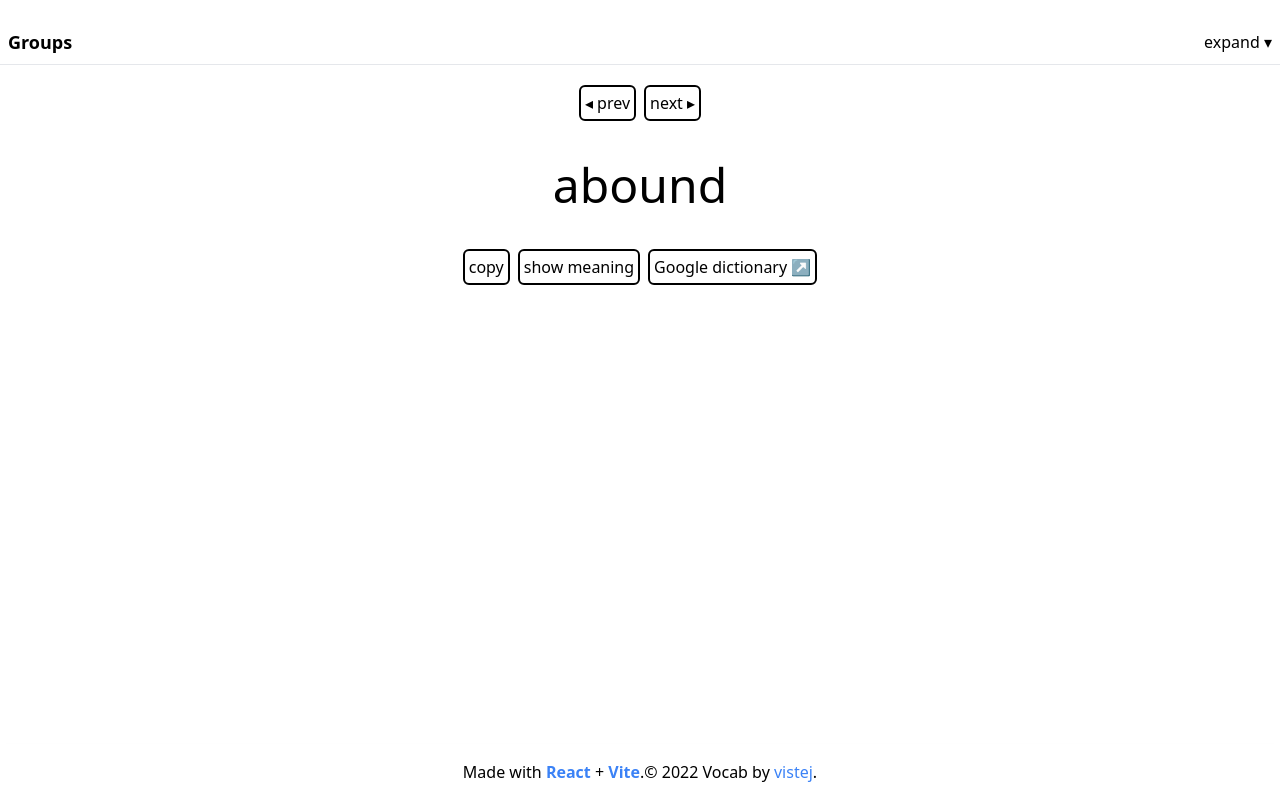
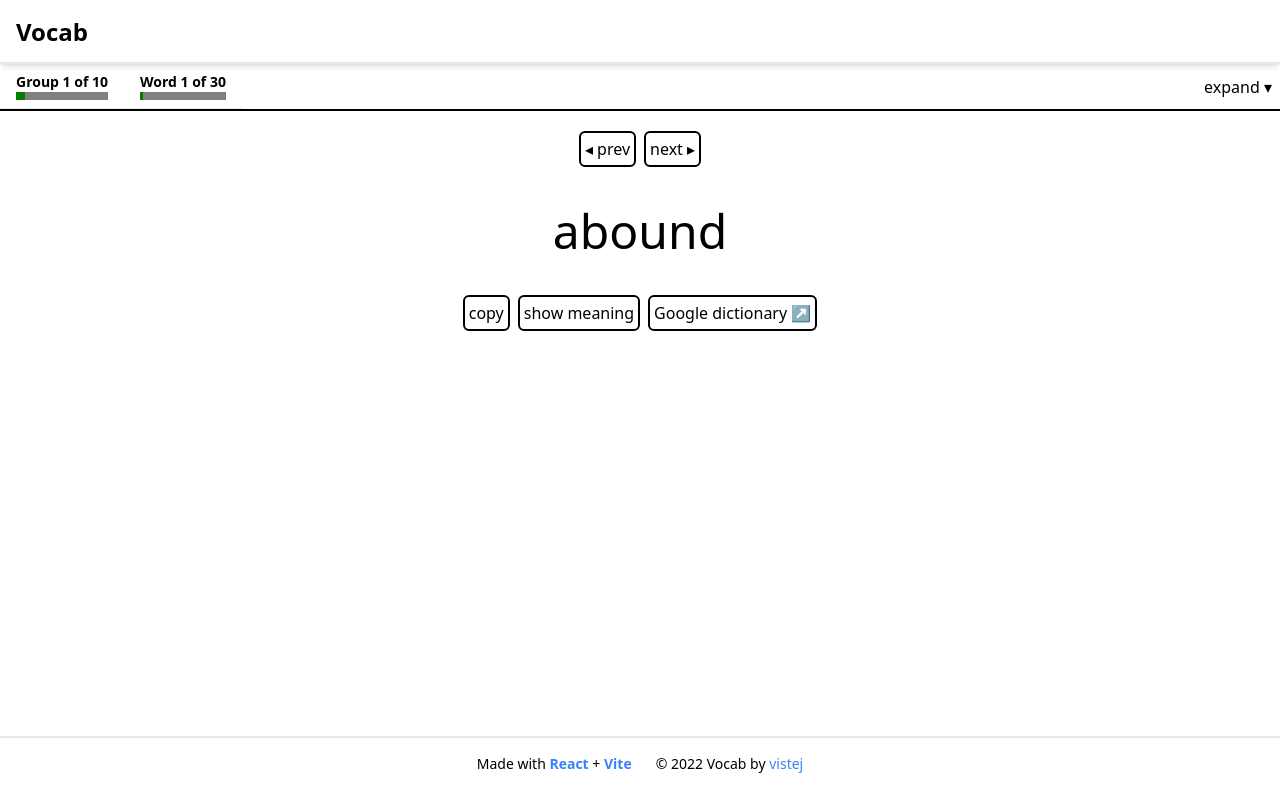
Before and after one commit to vistej/vocab, a React (Vite) app: page /group_1/0 in a window 1280 px wide. Both pictures are taken after a click on the button "minimize ▴". Built offline with nearby package versions, Linux system fonts and the light colour scheme.

Commit message:
header, footer, word progress

```diff
--- a/src/Pages/Home.jsx
+++ b/src/Pages/Home.jsx
@@ -4,7 +4,7 @@ import WordList from '../components/WordList';
 
 const Home = () => {
   return (
-    <div className='container mx-auto h-screen'>
+    <div className='h-screen'>
       <Header />
       <WordList />
       <Footer />
--- a/src/components/Footer.jsx
+++ b/src/components/Footer.jsx
@@ -1,8 +1,7 @@
 const Footer = () => {
-  // TODO Fix footer in mobile view.
   return (
-    <div className='fixed bottom-0 w-full bg-white shadow-md p-4'>
-      <div className='flex justify-center'>
+    <div className='fixed bottom-0 w-full bg-white shadow-md p-4 border-t-2 h-16'>
+      <div className='flex flex-col md:flex-row items-center justify-center gap-2 md:gap-6 text-center text-sm'>
         <p>
           Made with{' '}
           <a
@@ -12,8 +11,8 @@ const Footer = () => {
             className='font-semibold text-blue-500 hover:underline'
           >
             React
-          </a>
-          {' + '}
+          </a>{' '}
+          +{' '}
           <a
             href='https://vite.dev'
             target='_blank'
@@ -22,9 +21,7 @@ const Footer = () => {
           >
             Vite
           </a>
-          .
         </p>
-
         <p>
           © {new Date().getFullYear()} Vocab by{' '}
           <a
@@ -35,7 +32,6 @@ const Footer = () => {
           >
             vistej
           </a>
-          .
         </p>
       </div>
     </div>
--- a/src/components/Header.jsx
+++ b/src/components/Header.jsx
@@ -1,5 +1,11 @@
 const Header = () => {
-  return <></>;
+  return (
+    <div className='h-16 fixed w-full bg-white shadow-md p-4 border-b-2'>
+      <div className='container mx-auto'>
+        <p className='text-2xl font-bold'>Vocab</p>
+      </div>
+    </div>
+  );
 };
 
 export default Header;
--- a/src/components/WordBar.jsx
+++ b/src/components/WordBar.jsx
@@ -26,7 +26,6 @@ const WordBar = ({
   };
 
   document.onkeydown = (e) => {
-    console.log(e.key);
     switch (e.key) {
       case 'ArrowLeft':
         onPrev();
--- a/src/components/WordList.jsx
+++ b/src/components/WordList.jsx
@@ -6,6 +6,7 @@ import WordMeaning from './WordMeaning';
 import WordBar from './WordBar';
 import GroupBar from './GroupBar';
 import { useQuery } from '@tanstack/react-query';
+import WordProgress from './WordProgress';
 
 const WordList = () => {
   const { pgi, pwi } = useParams();
@@ -77,13 +78,25 @@ const WordList = () => {
   };
 
   return (
-    <div className='pt-5 h-full' {...handlers}>
+    <div className='container mx-auto  py-16' {...handlers}>
       {words && (
         <>
-          {/* TODO Move this to GroupBar */}
           <div className='flex justify-between'>
-            <p className='p-2 font-bold text-lg'>Groups</p>
-            <button className='p-2' onClick={() => setIsExpanded(!isExpanded)}>
+            {isExpanded ? (
+              <p className='p-2 font-bold text-lg'>Groups</p>
+            ) : (
+              <WordProgress
+                words={words}
+                wordIndex={wordIndex}
+                groupIndex={groupIndex}
+              />
+            )}
+
+            <button
+              className='p-2'
+              disabled={!groupIndex}
+              onClick={() => setIsExpanded(!isExpanded)}
+            >
               {isExpanded ? 'minimize ▴' : 'expand ▾'}
             </button>
           </div>
@@ -96,7 +109,7 @@ const WordList = () => {
               onSelectGroup={onSelectGroup}
             />
           )}
-          <hr />
+          <div className='border-b-2 border-black w-full' />
           {!groupIndex && (
             <div className='flex justify-center items-center'>
               <p className='text-2xl'>Select a group to start!</p>
--- /dev/null
+++ b/src/components/WordProgress.jsx
@@ -0,0 +1,35 @@
+const WordProgress = ({ words, groupIndex, wordIndex }) => {
+  return (
+    <div className='px-4 py-2 border-b flex items-center justify-between gap-4'>
+      {/* Progress section */}
+      <div className='flex  md:items-center gap-8 w-full'>
+        {/* Group progress */}
+        <div className='flex flex-col items-center md:items-start flex-1'>
+          <span className='text-sm font-semibold whitespace-nowrap'>
+            Group {groupIndex.split('_')[1]} of{' '}
+            {Object.keys(words.words).length}
+          </span>
+          <progress
+            className='w-full h-2 accent-blue-500 rounded'
+            value={Number(groupIndex.split('_')[1])}
+            max={Object.keys(words.words).length}
+          />
+        </div>
+
+        {/* Word progress */}
+        <div className='flex flex-col items-center md:items-start flex-1'>
+          <span className='text-sm font-semibold whitespace-nowrap'>
+            Word {Number(wordIndex) + 1} of {words.words[groupIndex].length}
+          </span>
+          <progress
+            className='w-full h-2 accent-black-500 rounded'
+            value={Number(wordIndex) + 1}
+            max={words.words[groupIndex].length}
+          />
+        </div>
+      </div>
+    </div>
+  );
+};
+
+export default WordProgress;
```
